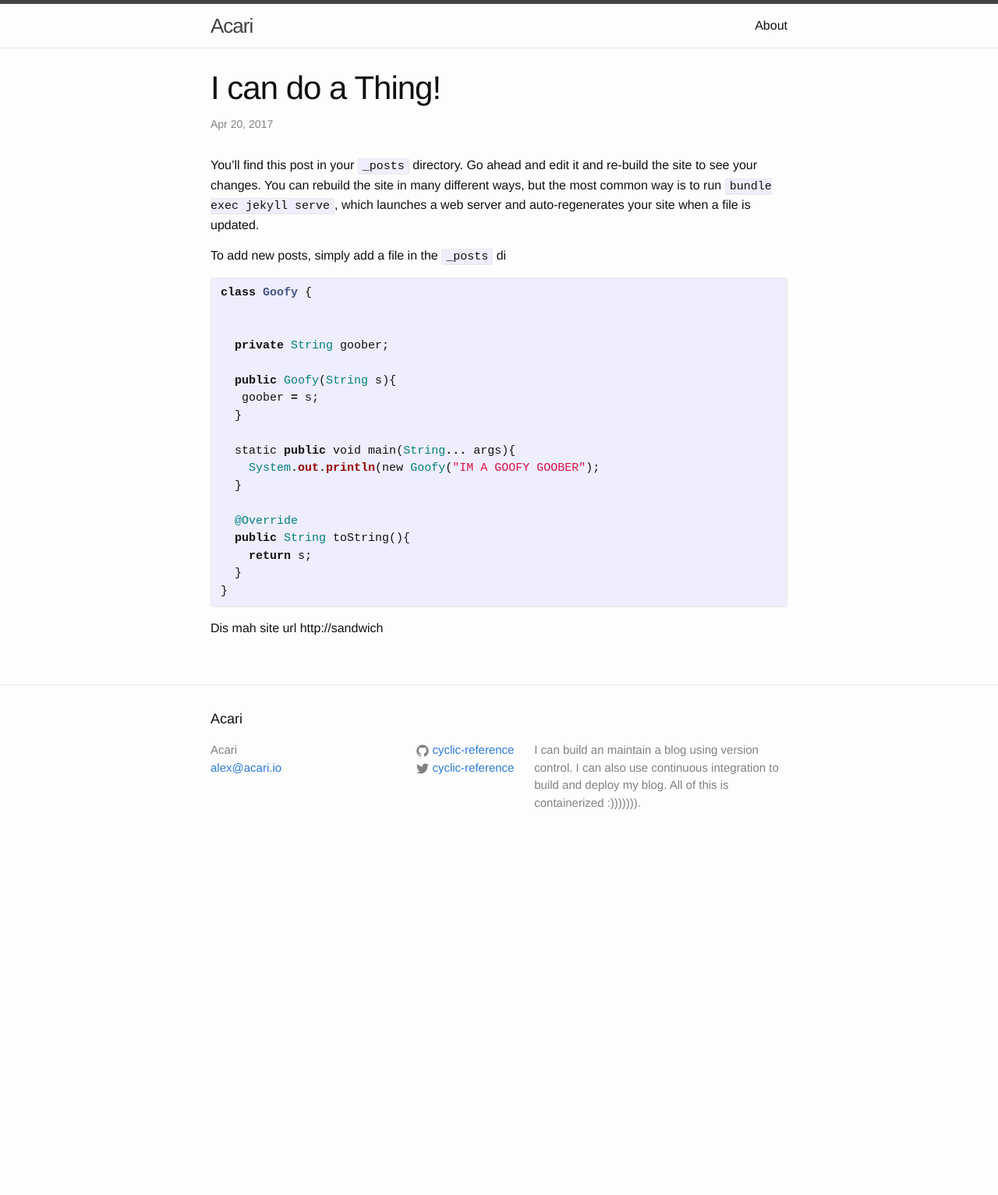
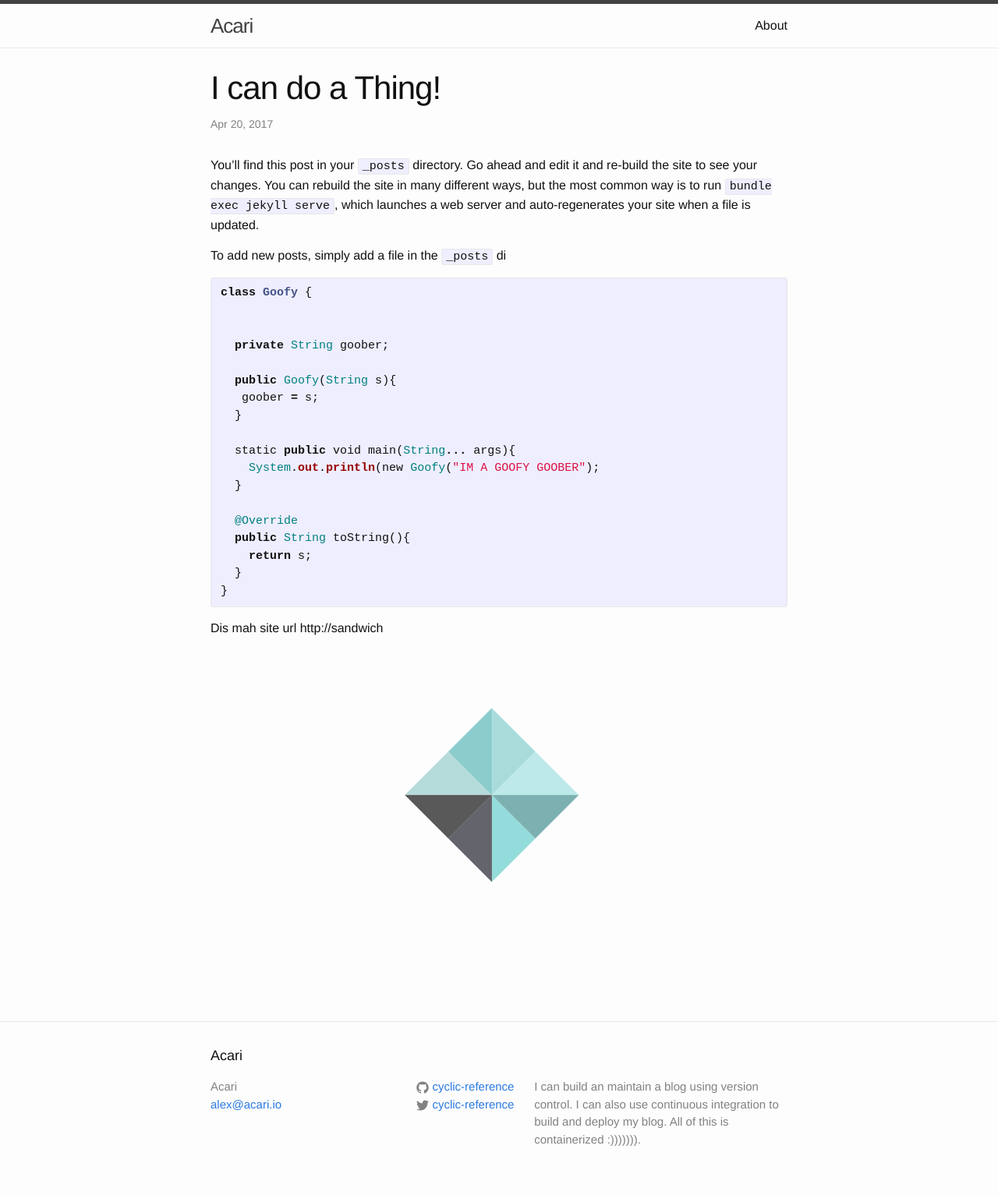
Before and after one commit to Unthrottled/blog, a Jekyll site: the page built from _posts/2017-04-20-test.md, in a window 1280 px wide. Shown: the whole page at 78% size. Built offline with Jekyll 4.4.1, drawn with Linux system fonts in a browser that asks for light colours; before the commit the page ends 1101 px from its top, so only the background shows below that.

Commit message:
Testing out pictures

```diff
--- a/_posts/2017-04-20-test.md
+++ b/_posts/2017-04-20-test.md
@@ -31,3 +31,5 @@ class Goofy {
 {% endhighlight %}
 
 Dis mah site url {{ site.url }}
+
+![Square Thing]({{ site.url }}/assets/diamond_thing_v2.png)
```
Also changed, not shown: assets/diamond_thing_v2.png (added).
